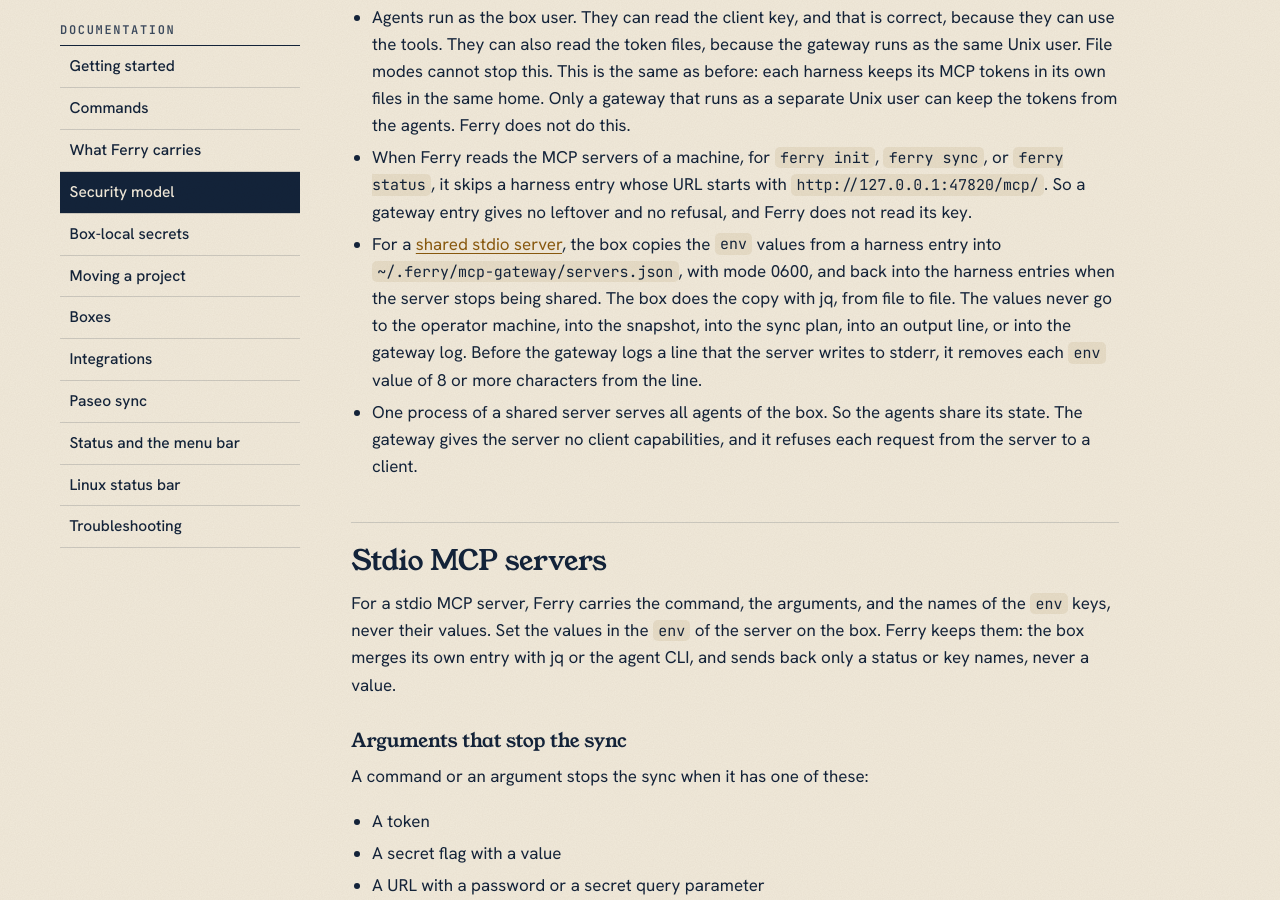
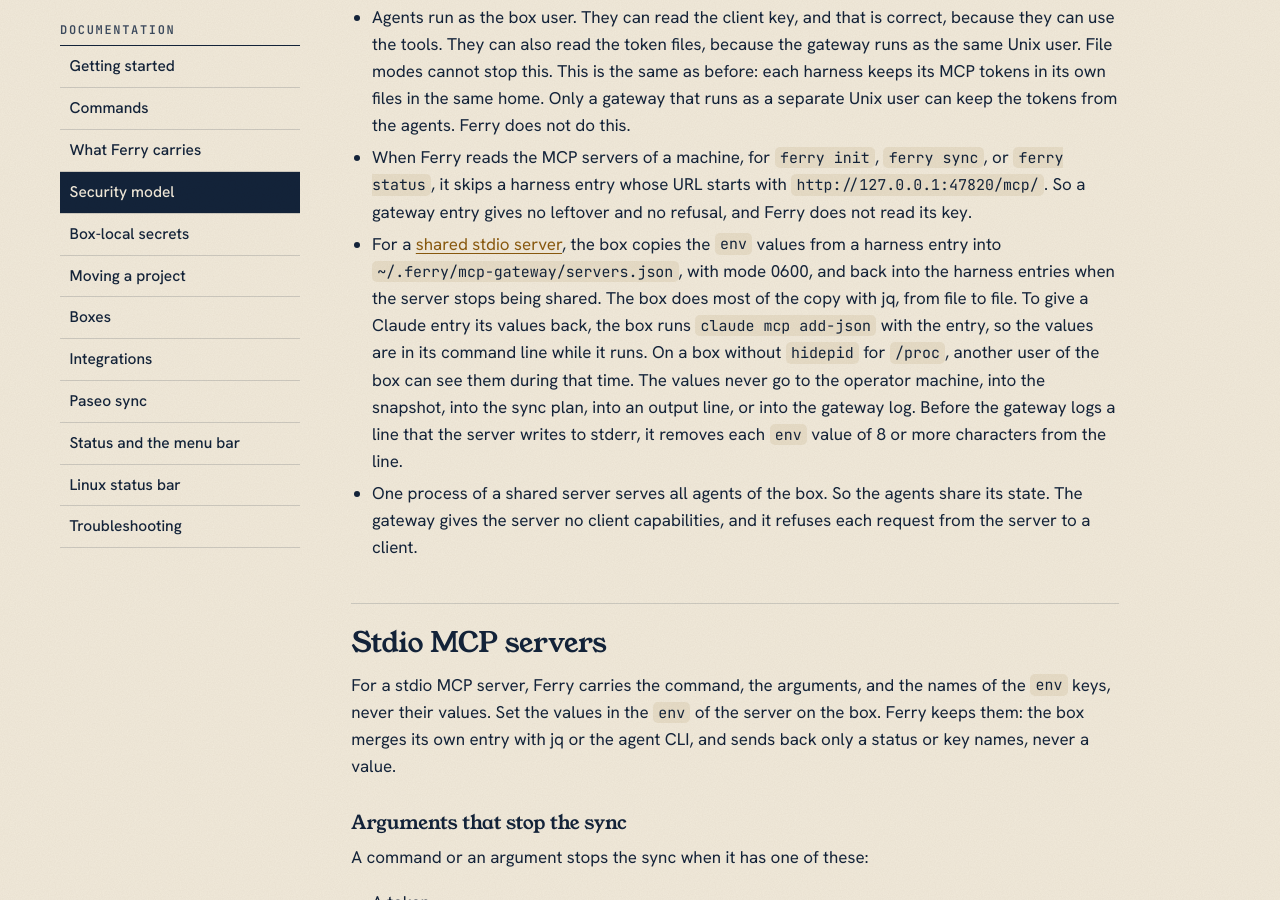
Before and after one commit to dlhck/ferry, a Jekyll site: the page built from docs/security-model.md, in a window 1280 px wide and 900 px high, scrolled down 2747 px. Built offline with Jekyll 4.4.1, drawn with Linux system fonts in a browser that asks for light colours.

Commit message:
docs: state that claude mcp add-json has the env values in its arguments
The security model said that the box copies the env values of a shared
server from file to file. To restore a Claude entry, the box runs claude
mcp add-json, which has the values in its command line.

```diff
--- a/docs/security-model.md
+++ b/docs/security-model.md
@@ -57,7 +57,7 @@
 - While `claude mcp add-json` runs on the box, the key is in its command line. On a box without `hidepid` for `/proc`, another user of the box can see the key during that time. The other commands read the key from its file.
 - Agents run as the box user. They can read the client key, and that is correct, because they can use the tools. They can also read the token files, because the gateway runs as the same Unix user. File modes cannot stop this. This is the same as before: each harness keeps its MCP tokens in its own files in the same home. Only a gateway that runs as a separate Unix user can keep the tokens from the agents. Ferry does not do this.
 - When Ferry reads the MCP servers of a machine, for `ferry init`, `ferry sync`, or `ferry status`, it skips a harness entry whose URL starts with `http://127.0.0.1:47820/mcp/`. So a gateway entry gives no leftover and no refusal, and Ferry does not read its key.
-- For a [shared stdio server](boxes.md#shared-stdio-servers), the box copies the `env` values from a harness entry into `~/.ferry/mcp-gateway/servers.json`, with mode 0600, and back into the harness entries when the server stops being shared. The box does the copy with jq, from file to file. The values never go to the operator machine, into the snapshot, into the sync plan, into an output line, or into the gateway log. Before the gateway logs a line that the server writes to stderr, it removes each `env` value of 8 or more characters from the line.
+- For a [shared stdio server](boxes.md#shared-stdio-servers), the box copies the `env` values from a harness entry into `~/.ferry/mcp-gateway/servers.json`, with mode 0600, and back into the harness entries when the server stops being shared. The box does most of the copy with jq, from file to file. To give a Claude entry its values back, the box runs `claude mcp add-json` with the entry, so the values are in its command line while it runs. On a box without `hidepid` for `/proc`, another user of the box can see them during that time. The values never go to the operator machine, into the snapshot, into the sync plan, into an output line, or into the gateway log. Before the gateway logs a line that the server writes to stderr, it removes each `env` value of 8 or more characters from the line.
 - One process of a shared server serves all agents of the box. So the agents share its state. The gateway gives the server no client capabilities, and it refuses each request from the server to a client.
 
 ## Stdio MCP servers
```
